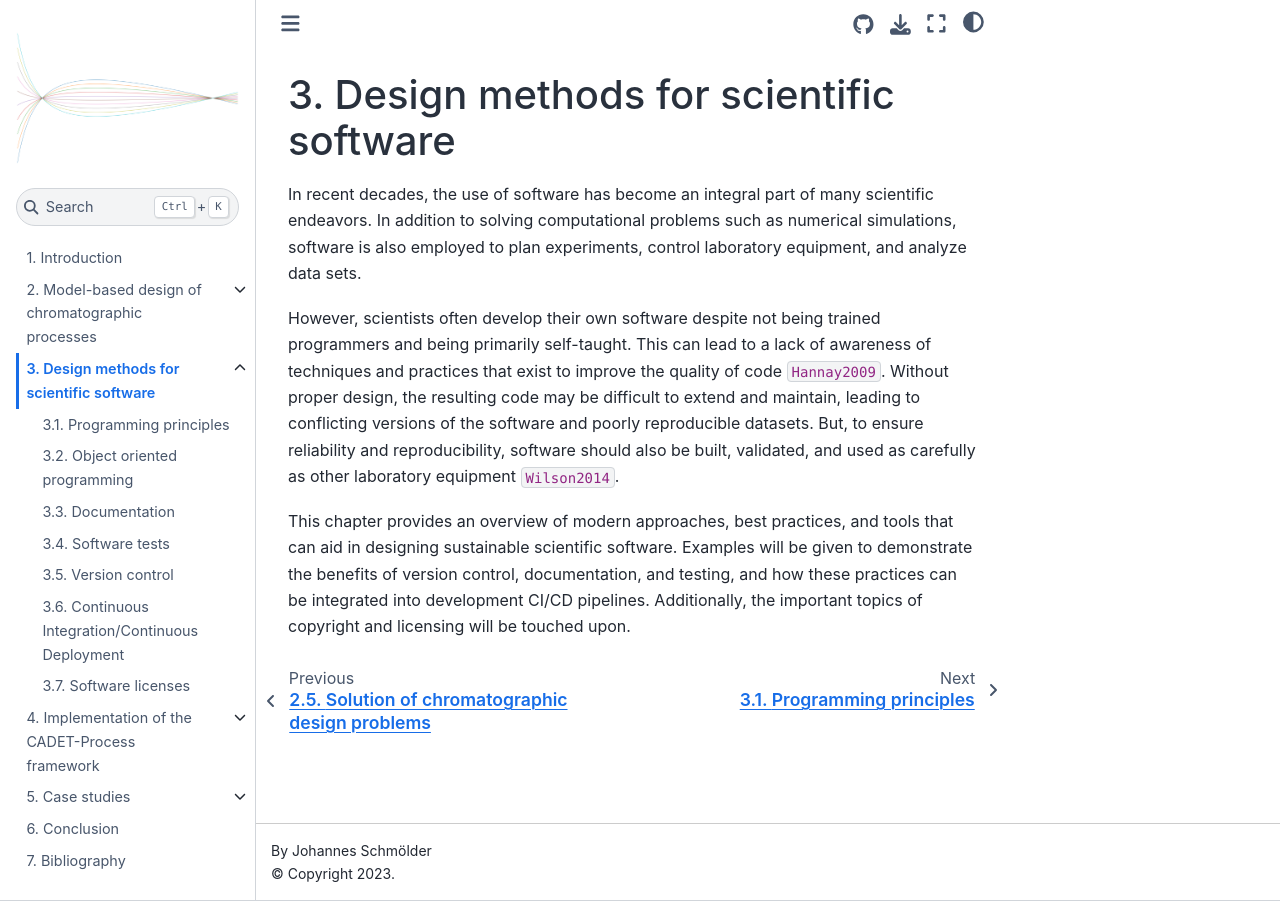
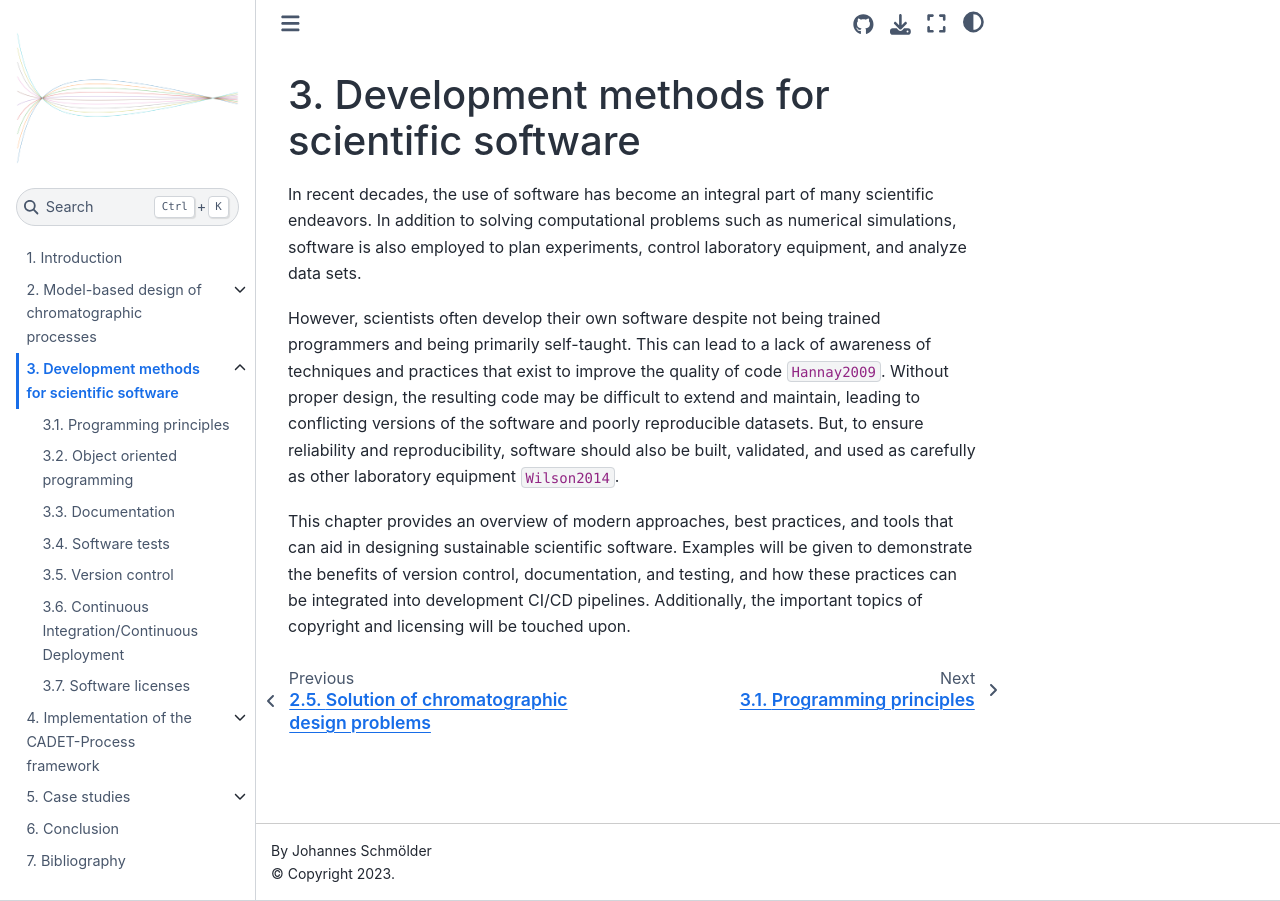
Before and after one commit to schmoelder/diss, a Jupyter Book: the page built from doc/03_methods_software_design/00_index.md, in a window 1280 px wide. Built offline with Jupyter Book 1.0.4 settings and Sphinx 7.4.7 and the Sphinx Book theme 1.1.4, drawn with Linux system fonts in a browser that asks for light colours; pages that are not in the unit, such as notebooks, are missing from menus; cross-references to code outside the pages are shown as plain code.

Commit message:
Rename RSE chapter

```diff
--- a/doc/03_methods_software_design/00_index.md
+++ b/doc/03_methods_software_design/00_index.md
@@ -1,5 +1,5 @@
 (methods_software_design)=
-# Design methods for scientific software
+# Development methods for scientific software
 
 In recent decades, the use of software has become an integral part of many scientific endeavors.
 In addition to solving computational problems such as numerical simulations, software is also employed to plan experiments, control laboratory equipment, and analyze data sets.
```
